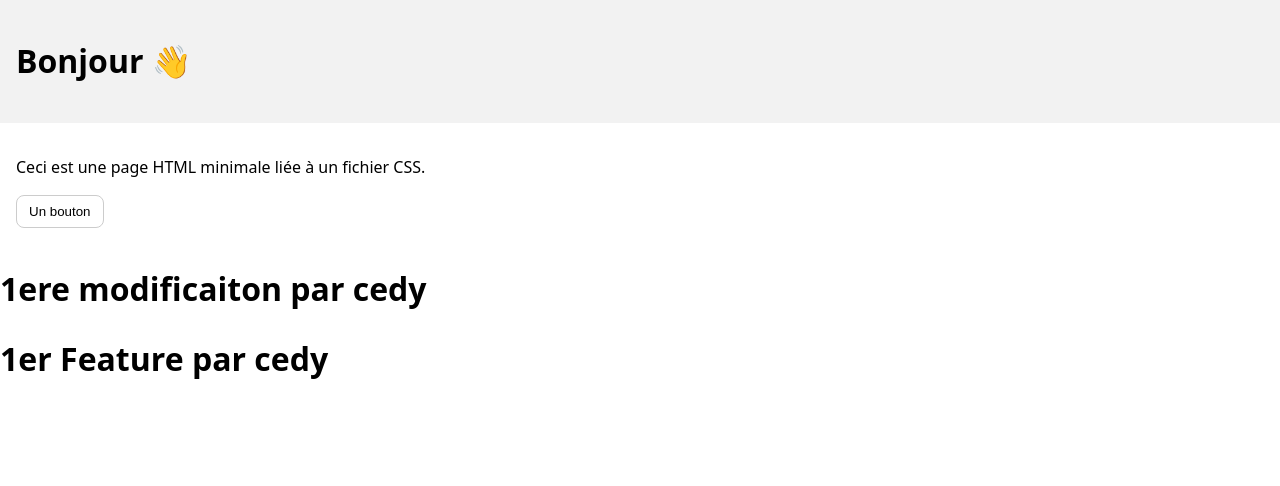
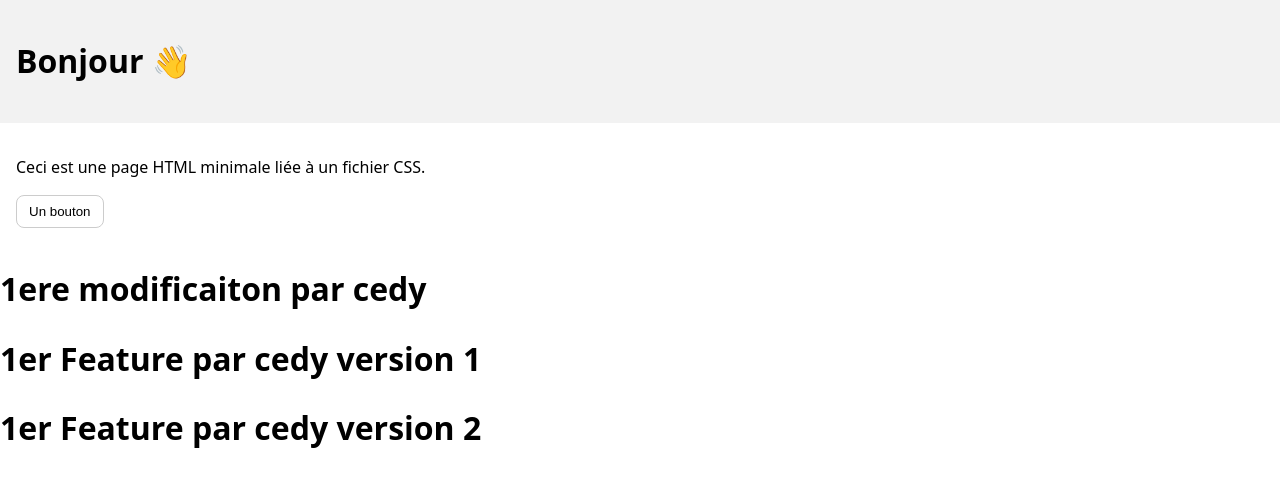
Before and after one commit to Iorenantsoa/teste, a plain HTML site: page index.html in a window 1280 px wide. Drawn offline with Linux system fonts and the light colour scheme.

Commit message:
premier feature de cedy version 2

```diff
--- a/index.html
+++ b/index.html
@@ -15,7 +15,8 @@
       <button>Un bouton</button>
     </main>
       <h1>1ere modificaiton par cedy</h1>
-      <h1>1er Feature par cedy</h1>
+      <h1>1er Feature par cedy version 1</h1>
+      <h1>1er Feature par cedy version 2</h1>
 
   </body>
 </html>
```
